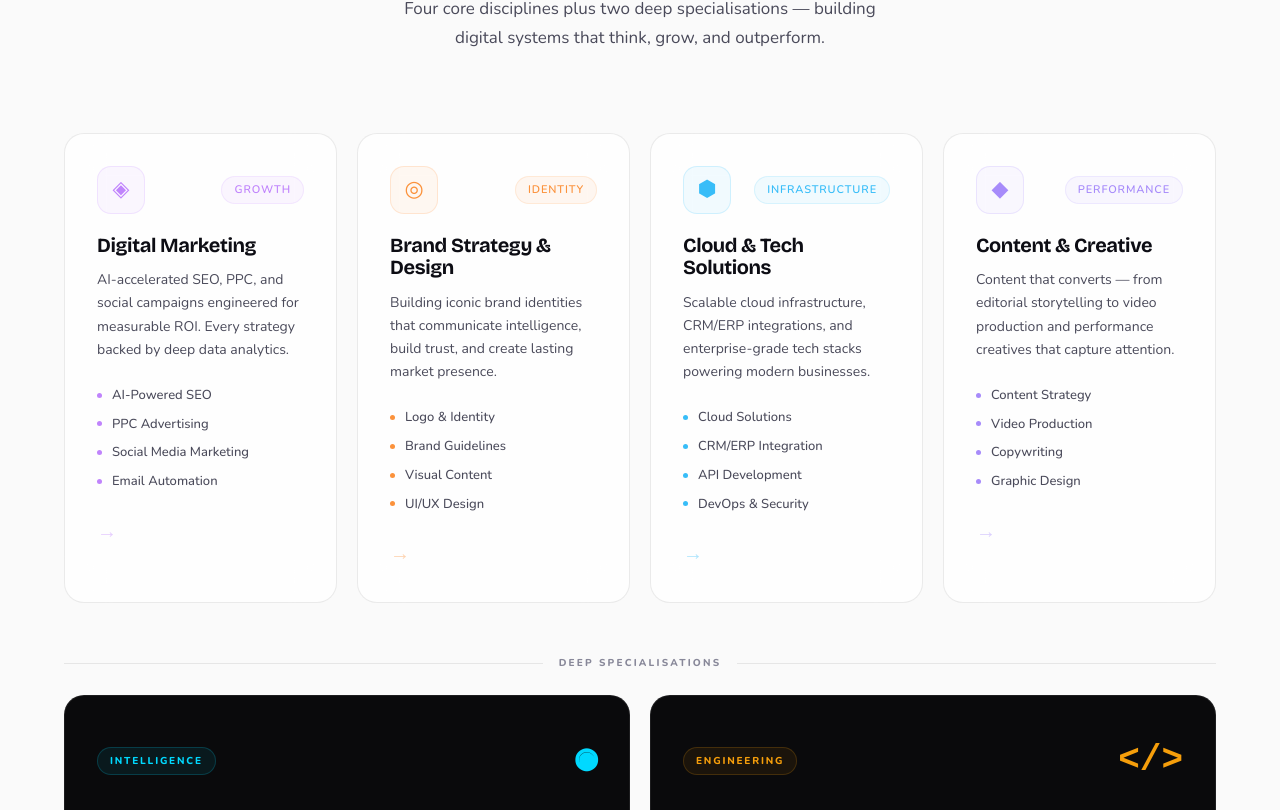
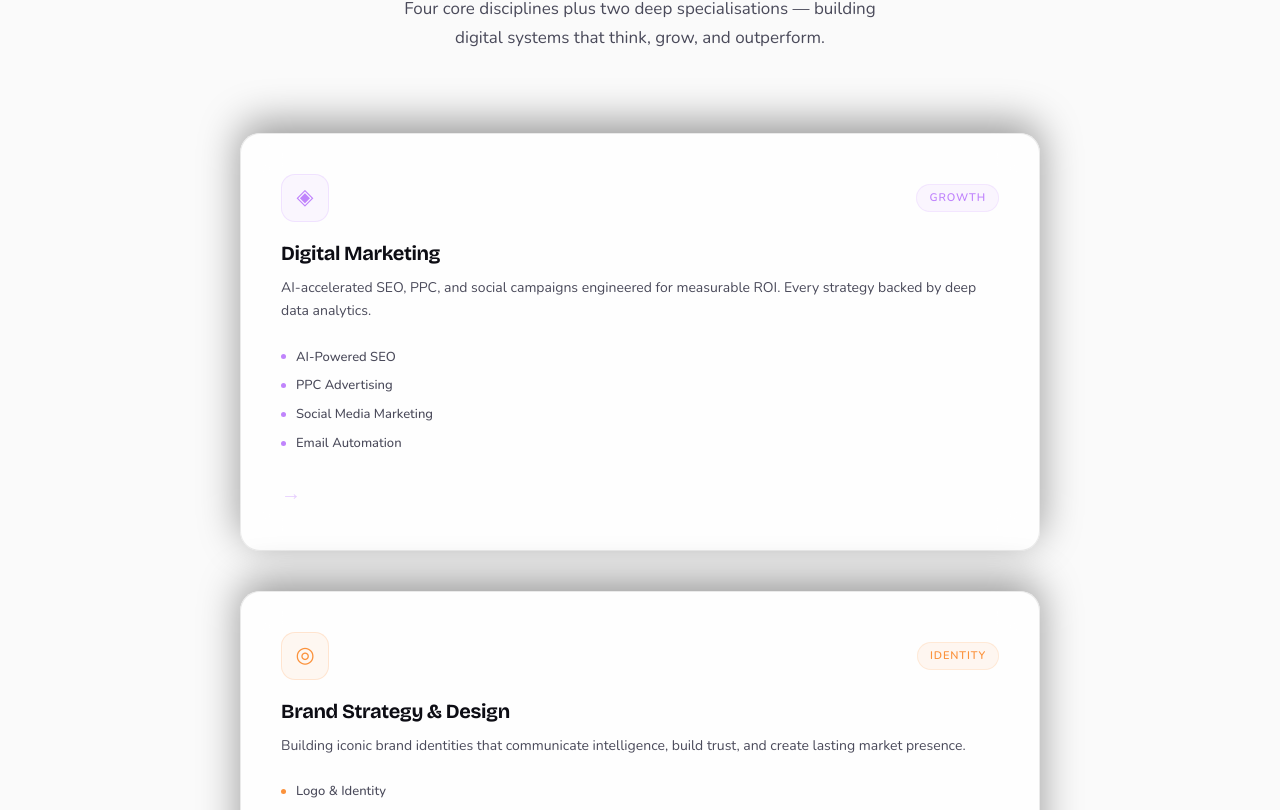
Before and after one commit to dtsolution-a/experience, a React (Vite) app: page / in a window 1280 px wide. Shown: the part 1130-1940 px from the top of the page. Built offline with nearby package versions, Linux system fonts and the light colour scheme; a web font is replaced by a local one.

Commit message:
feat: implement premium Rise at Seven inspired animations (staggered stack, clipping wipe, skew reveals)

```diff
--- a/src/components.css
+++ b/src/components.css
@@ -72,11 +72,21 @@
 .services-header { text-align: center; margin-bottom: 80px; }
 .services-title { font-size: clamp(36px, 5vw, 60px); font-weight: 700; letter-spacing: -0.04em; line-height: 1.1; margin-bottom: 20px; }
 .services-sub { font-size: 17px; color: var(--text-2); max-width: 500px; margin: 0 auto; line-height: 1.7; }
-.services-grid { display: grid; grid-template-columns: repeat(3, 1fr); gap: 20px; }
-@media (max-width: 900px) { .services-grid { grid-template-columns: repeat(2, 1fr); } }
-@media (max-width: 580px) { .services-grid { grid-template-columns: 1fr; } }
-
-.svc-card { padding: 32px; position: relative; overflow: hidden; cursor: pointer; }
+.services-stack {
+  display: flex;
+  flex-direction: column;
+  gap: 40px;
+  max-width: 800px;
+  margin: 0 auto;
+  position: relative;
+  padding-bottom: 40px;
+}
+.sticky-card {
+  position: sticky;
+  padding: 40px;
+  overflow: hidden;
+  box-shadow: 0 -10px 40px rgba(0,0,0,0.4);
+}
 .svc-glow { position: absolute; inset: 0; pointer-events: none; border-radius: 20px; transition: opacity 0.4s; }
 .svc-top { display: flex; align-items: center; justify-content: space-between; margin-bottom: 20px; }
 .svc-icon-wrap { width: 48px; height: 48px; border-radius: 14px; display: flex; align-items: center; justify-content: center; border: 1px solid; font-size: 22px; }
--- a/src/components/Services.jsx
+++ b/src/components/Services.jsx
@@ -45,8 +45,8 @@ export default function Services() {
           <p className="services-sub">Four core disciplines plus two deep specialisations — building digital systems that think, grow, and outperform.</p>
         </motion.div>
 
-        {/* ── Regular service cards ── */}
-        <div className="services-grid services-grid-4">
+        {/* ── Stacking service cards ── */}
+        <div className="services-stack">
           {services.map((s, i) => <ServiceCard key={i} service={s} index={i} inView={inView} />)}
         </div>
 
@@ -69,12 +69,13 @@ function ServiceCard({ service, index, inView }) {
   const [hovered, setHovered] = useState(false)
   return (
     <motion.div
-      className="svc-card card"
-      initial={{ opacity: 0, y: 50, filter: 'blur(8px)' }}
-      animate={inView ? { opacity: 1, y: 0, filter: 'blur(0px)' } : {}}
-      transition={{ duration: 0.7, delay: index * 0.1, ease: [0.23, 1, 0.32, 1] }}
+      className="svc-card card sticky-card"
+      style={{ top: `calc(120px + ${index * 24}px)`, zIndex: index }}
+      initial={{ opacity: 0, y: 100 }}
+      whileInView={{ opacity: 1, y: 0 }}
+      viewport={{ once: true, margin: "-100px" }}
+      transition={{ duration: 0.8, ease: [0.23, 1, 0.32, 1] }}
       onMouseEnter={() => setHovered(true)} onMouseLeave={() => setHovered(false)}
-      whileHover={{ y: -8, transition: { type: 'spring', stiffness: 300, damping: 30 } }}
     >
       <div className="svc-glow" style={{ background: `radial-gradient(circle at 30% 30%, ${service.color}20, transparent 70%)`, opacity: hovered ? 1 : 0 }} />
       <div className="svc-top">
--- a/src/components/Testimonials.jsx
+++ b/src/components/Testimonials.jsx
@@ -36,9 +36,9 @@ export default function Testimonials() {
       <div className="container">
         <motion.div
           ref={ref}
-          initial={{ opacity: 0, y: 30 }}
-          animate={inView ? { opacity: 1, y: 0 } : {}}
-          transition={{ duration: 0.7 }}
+          initial={{ opacity: 0, y: 80, skewY: 5 }}
+          animate={inView ? { opacity: 1, y: 0, skewY: 0 } : {}}
+          transition={{ duration: 0.9, ease: [0.23, 1, 0.32, 1] }}
           className="test-header"
         >
           <span className="section-label">Client Stories</span>
@@ -57,14 +57,14 @@ export default function Testimonials() {
           {/* Main quote card */}
           <div className="test-main">
             <AnimatePresence mode="wait">
-              <motion.div
-                key={active}
-                className="test-quote-card card"
-                initial={{ opacity: 0, y: 20, scale: 0.98 }}
-                animate={{ opacity: 1, y: 0, scale: 1 }}
-                exit={{ opacity: 0, y: -20, scale: 0.98 }}
-                transition={{ duration: 0.4, ease: [0.23, 1, 0.32, 1] }}
-              >
+                <motion.div
+                  key={active}
+                  className="test-quote-card card"
+                  initial={{ clipPath: 'polygon(0 100%, 100% 100%, 100% 100%, 0 100%)', y: 20 }}
+                  animate={{ clipPath: 'polygon(0 0, 100% 0, 100% 100%, 0 100%)', y: 0 }}
+                  exit={{ clipPath: 'polygon(0 0, 100% 0, 100% 0, 0 0)', y: -20 }}
+                  transition={{ duration: 0.5, ease: [0.77, 0, 0.175, 1] }}
+                >
                 {/* Opening quote mark */}
                 <div className="quote-mark" style={{ color: testimonials[active].color }}>"</div>
 
--- a/src/components/WhyUs.jsx
+++ b/src/components/WhyUs.jsx
@@ -56,9 +56,9 @@ export default function WhyUs() {
         <div ref={ref} style={{ display: 'grid', gridTemplateColumns: '1fr 1fr', gap: 80, alignItems: 'center' }}>
           {/* Left */}
           <motion.div
-            initial={{ opacity: 0, x: -50 }}
-            animate={inView ? { opacity: 1, x: 0 } : {}}
-            transition={{ duration: 0.8, ease: [0.23, 1, 0.32, 1] }}
+            initial={{ opacity: 0, y: 80, skewY: 5 }}
+            animate={inView ? { opacity: 1, y: 0, skewY: 0 } : {}}
+            transition={{ duration: 0.9, ease: [0.23, 1, 0.32, 1] }}
           >
             <span className="section-label">Why MediaLoop</span>
             <h2 style={{ fontSize: 'clamp(32px, 4vw, 52px)', fontWeight: 800, letterSpacing: '-0.04em', lineHeight: 1.1, margin: '16px 0 20px' }}>
--- a/src/components/Work.jsx
+++ b/src/components/Work.jsx
@@ -122,10 +122,10 @@ export default function Work() {
                 <motion.div
                   key={active}
                   className="work-preview-panel"
-                  initial={{ opacity: 0, y: 16, scale: 0.97 }}
-                  animate={{ opacity: 1, y: 0, scale: 1 }}
-                  exit={{ opacity: 0, y: -16, scale: 0.97 }}
-                  transition={{ duration: 0.35, ease: [0.23, 1, 0.32, 1] }}
+                  initial={{ clipPath: 'polygon(0 100%, 100% 100%, 100% 100%, 0 100%)', y: 20 }}
+                  animate={{ clipPath: 'polygon(0 0, 100% 0, 100% 100%, 0 100%)', y: 0 }}
+                  exit={{ clipPath: 'polygon(0 0, 100% 0, 100% 0, 0 0)', y: -20 }}
+                  transition={{ duration: 0.6, ease: [0.77, 0, 0.175, 1] }}
                 >
                   {/* Visual gradient area */}
                   <div className="preview-visual" style={{ background: projects[active].accent }}>
```
